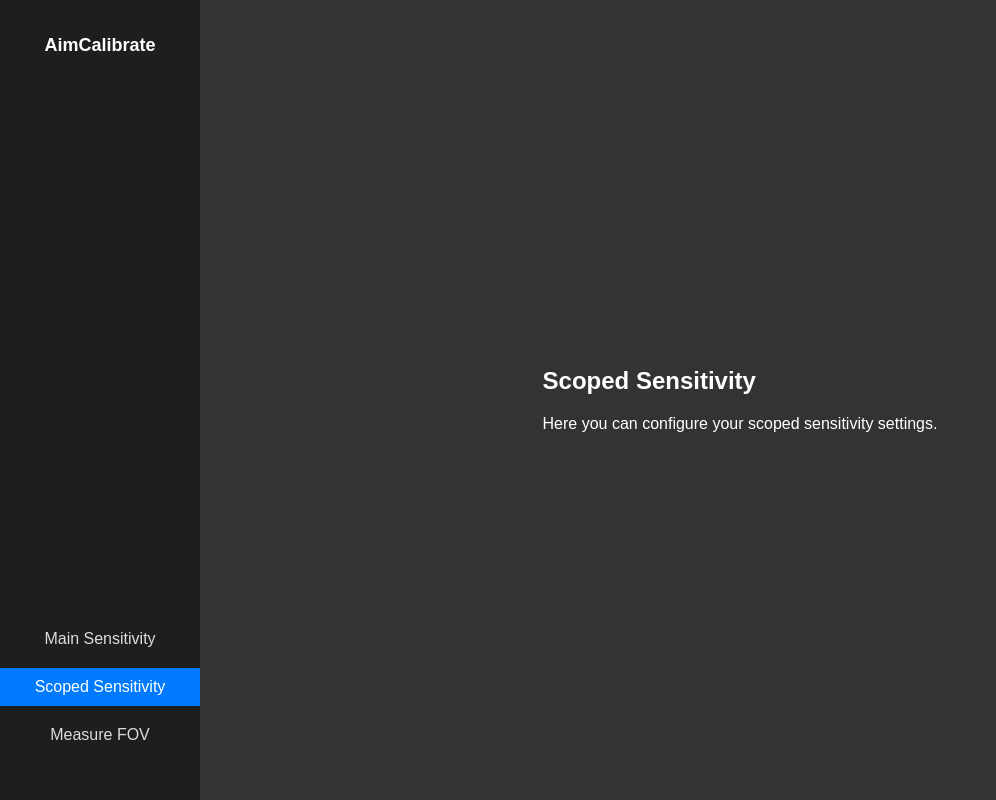
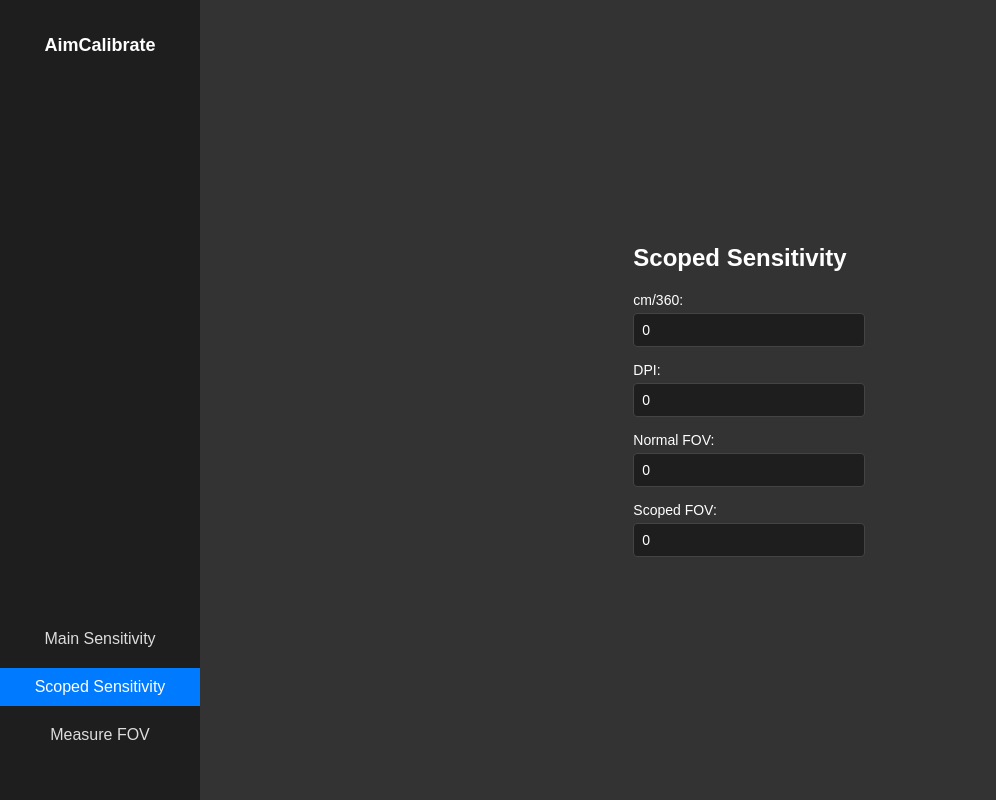
Before and after one commit to RaedN0/AimCalibrate, a React (Vite) app: page /scoped-sensitivity in a window 1280 px wide. Shown: the whole page, without its empty margins (0-996 px from the left). Built offline with nearby package versions, Linux system fonts and the light colour scheme.

Commit message:
Change page for scoped sens

```diff
--- a/src/pages/MainSensitivity.jsx
+++ b/src/pages/MainSensitivity.jsx
@@ -1,5 +1,5 @@
-import React, { useState } from 'react';
-import { invoke } from '@tauri-apps/api/tauri';
+import React, {useEffect, useState} from 'react';
+import {invoke} from '@tauri-apps/api/tauri';
 
 function MainSensitivity() {
     const [cm360, setCm360] = useState(0);
@@ -7,8 +7,13 @@ function MainSensitivity() {
 
     const handleSetValues = () => {
         console.log(`Set values - cm/360: ${cm360}, DPI: ${dpi}`);
-        invoke('set_mouse_parameters', { cm360, dpi });
+        invoke('set_mouse_parameters', {cm360, dpi});
     };
+
+    useEffect(() => {
+        console.log(`Setting mouse parameters - cm/360: ${cm360}, DPI: ${dpi}`);
+        invoke('set_mouse_parameters', {cm360: parseFloat(cm360), dpi: parseInt(dpi)});
+    }, [cm360, dpi]);
 
     return (
         <div>
@@ -33,7 +38,6 @@ function MainSensitivity() {
                     onChange={(e) => setDpi(parseFloat(e.target.value))}
                 />
             </div>
-            <button onClick={handleSetValues}>Set Values</button>
         </div>
     );
 }
--- a/src/pages/ScopedSensitivity.jsx
+++ b/src/pages/ScopedSensitivity.jsx
@@ -1,12 +1,58 @@
-import React from 'react';
+import React, {useEffect, useState} from 'react';
+import {invoke} from '@tauri-apps/api/tauri';
 
 function ScopedSensitivity() {
-  return (
-    <div>
-      <h1>Scoped Sensitivity</h1>
-      <p>Here you can configure your scoped sensitivity settings.</p>
-</div>
-);
+
+    const [cm360, setCm360] = useState(0);
+    const [dpi, setDpi] = useState(0);
+    const [normalFov, setNormalFov] = useState(0);
+    const [scopedFov, setScopedFov] = useState(0);
+
+    return (
+        <div>
+            <h1>Scoped Sensitivity</h1>
+            <div className="input-group">
+                <label htmlFor="cm360">cm/360:</label>
+                <input
+                    type="number"
+                    id="cm360"
+                    name="cm360"
+                    value={cm360}
+                    onChange={(e) => setCm360(parseFloat(e.target.value))}
+                />
+            </div>
+            <div className="input-group">
+                <label htmlFor="dpi">DPI:</label>
+                <input
+                    type="number"
+                    id="dpi"
+                    name="dpi"
+                    value={dpi}
+                    onChange={(e) => setDpi(parseFloat(e.target.value))}
+                />
+            </div>
+            <div className="input-group">
+                <label htmlFor="normalFov">Normal FOV:</label>
+                <input
+                    type="number"
+                    id="cm360"
+                    name="cm360"
+                    value={cm360}
+                    onChange={(e) => setCm360(parseFloat(e.target.value))}
+                />
+            </div>
+            <div className="input-group">
+                <label htmlFor="scopedFov">Scoped FOV:</label>
+                <input
+                    type="number"
+                    id="dpi"
+                    name="dpi"
+                    value={dpi}
+                    onChange={(e) => setDpi(parseFloat(e.target.value))}
+                />
+            </div>
+        </div>
+    );
 }
 
 export default ScopedSensitivity;
```
Also changed, not shown: 2 other files (tests, documents, lock files or other folders).
